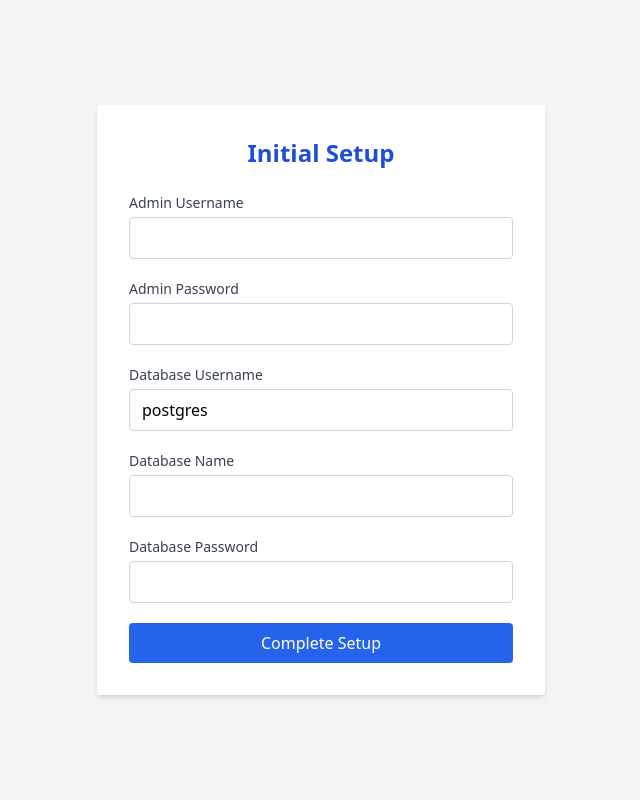
After one commit to AleksandarHristov1337/Data-Structures-and-Algorithms-in-Python-Code-Generator, a Flask app: page /setup in a window 1280 px wide. The commit adds this page. Shown: the whole page, without its empty margins (319-959 px from the left). Run offline with Flask 3, Linux system fonts and the light colour scheme; some libraries are stand-ins or nearby versions.

Commit message:
Integrate Setup

```diff
--- /dev/null
+++ b/src/routes/setup.py
@@ -0,0 +1,93 @@
+import os
+import logging
+from flask import Blueprint, render_template, request, redirect, url_for, flash, current_app
+from models.models import db, argon2, AdminUser
+from dotenv import load_dotenv, set_key
+import psycopg2
+
+setup_bp = Blueprint('setup', __name__)
+
+SETUP_FLAG = ".setup_done"
+
+# Setup enforcement: redirect all requests to setup page if not completed
+@setup_bp.before_app_request
+def check_setup():
+    if not os.path.exists(SETUP_FLAG):
+        # Allow setup page and static files without redirect
+        if request.endpoint != 'setup.setup' and not request.path.startswith('/static'):
+            logging.debug(f"Setup incomplete: redirecting {request.path} to setup page")
+            return redirect(url_for('setup.setup'))
+
+@setup_bp.route("/setup", methods=["GET", "POST"])
+def setup():
+    if os.path.exists(SETUP_FLAG):
+        # Setup already done: redirect to login
+        return redirect(url_for("auth.login"))
+
+    error = None
+    if request.method == "POST":
+        admin_username = request.form.get("admin_username", "").strip()
+        admin_password = request.form.get("admin_password", "").strip()
+        db_name = request.form.get("db_name", "").strip()
+        db_username = request.form.get("db_username", "postgres").strip()
+        db_password = request.form.get("db_password", "").strip()
+
+        if not all([admin_username, admin_password, db_name, db_username, db_password]):
+            error = "All fields are required."
+        else:
+            # Test DB connection directly with psycopg2 for detailed error reporting
+            try:
+                logging.debug(f"Attempting DB connection with user '{db_username}' to DB '{db_name}'")
+                conn = psycopg2.connect(
+                    dbname=db_name,
+                    user=db_username,
+                    password=db_password,
+                    host='localhost'
+                )
+                conn.close()
+                logging.debug("Database connection successful.")
+            except Exception as e:
+                logging.error(f"psycopg2 connection failed: {e}")
+                error = f"Database connection failed: {e}"
+                return render_template("setup.html", error=error)
+
+            # Compose SQLAlchemy DB URL
+            db_url = f"postgresql+psycopg2://{db_username}:{db_password}@localhost/{db_name}"
+
+            # Save DB URL to .env file
+            env_path = os.path.join(os.path.dirname(__file__), "..", ".env")
+            set_key(env_path, "DATABASE_URL", db_url)
+
+            # Reload env vars and update config
+            load_dotenv(env_path)
+            current_app.config['SQLALCHEMY_DATABASE_URI'] = os.environ.get("DATABASE_URL")
+
+            # Reinitialize DB and create tables
+            try:
+                with current_app.app_context():
+                    db.engine.dispose()
+                    db.create_all()
+
+                    # Check if admin user exists
+                    if AdminUser.query.filter_by(username=admin_username).first():
+                        error = "Admin username already exists."
+                        return render_template("setup.html", error=error)
+
+                    # Create admin user
+                    hashed = argon2.generate_password_hash(admin_password)
+                    admin = AdminUser(username=admin_username, password_hash=hashed)
+                    db.session.add(admin)
+                    db.session.commit()
+
+                    # Create setup flag file to mark setup complete
+                    with open(SETUP_FLAG, "w") as flag_file:
+                        flag_file.write("done")
+
+                    flash("Setup complete! Please log in.", "success")
+                    return redirect(url_for("auth.login"))
+
+            except Exception as e:
+                logging.error(f"Database setup error: {e}")
+                error = f"Database error: {e}"
+
+    return render_template("setup.html", error=error)
--- /dev/null
+++ b/src/templates/setup.html
@@ -0,0 +1,64 @@
+<!DOCTYPE html>
+<html lang="en">
+<head>
+  <meta charset="UTF-8" />
+  <title>Initial Setup</title>
+  <script src="https://cdn.tailwindcss.com"></script>
+</head>
+<body class="bg-gray-100 flex items-center justify-center min-h-screen">
+  <div class="bg-white p-8 rounded shadow-md w-full max-w-md">
+    <h2 class="text-2xl font-bold text-center mb-6 text-blue-700">Initial Setup</h2>
+
+    {% if error %}
+      <div class="bg-red-100 text-red-700 p-3 rounded mb-4">{{ error }}</div>
+    {% endif %}
+
+    {% with messages = get_flashed_messages(with_categories=true) %}
+      {% if messages %}
+        {% for category, message in messages %}
+          <div class="mb-4 p-3 rounded {{ 'bg-green-100 text-green-700' if category == 'success' else 'bg-red-100 text-red-700' }}">
+            {{ message }}
+          </div>
+        {% endfor %}
+      {% endif %}
+    {% endwith %}
+
+    <form method="POST" class="space-y-5">
+      <div>
+        <label for="admin_username" class="block text-sm font-medium text-gray-700">Admin Username</label>
+        <input type="text" name="admin_username" id="admin_username" required
+               class="mt-1 w-full px-3 py-2 border border-gray-300 rounded focus:outline-none focus:ring-2 focus:ring-blue-400" />
+      </div>
+
+      <div>
+        <label for="admin_password" class="block text-sm font-medium text-gray-700">Admin Password</label>
+        <input type="password" name="admin_password" id="admin_password" required
+               class="mt-1 w-full px-3 py-2 border border-gray-300 rounded focus:outline-none focus:ring-2 focus:ring-blue-400" />
+      </div>
+
+      <div>
+        <label for="db_username" class="block text-sm font-medium text-gray-700">Database Username</label>
+        <input type="text" name="db_username" id="db_username" value="postgres" required
+               class="mt-1 w-full px-3 py-2 border border-gray-300 rounded focus:outline-none focus:ring-2 focus:ring-blue-400" />
+      </div>
+
+      <div>
+        <label for="db_name" class="block text-sm font-medium text-gray-700">Database Name</label>
+        <input type="text" name="db_name" id="db_name" required
+               class="mt-1 w-full px-3 py-2 border border-gray-300 rounded focus:outline-none focus:ring-2 focus:ring-blue-400" />
+      </div>
+
+      <div>
+        <label for="db_password" class="block text-sm font-medium text-gray-700">Database Password</label>
+        <input type="password" name="db_password" id="db_password" required
+               class="mt-1 w-full px-3 py-2 border border-gray-300 rounded focus:outline-none focus:ring-2 focus:ring-blue-400" />
+      </div>
+
+      <button type="submit"
+              class="w-full bg-blue-600 text-white py-2 rounded hover:bg-blue-700 transition">
+        Complete Setup
+      </button>
+    </form>
+  </div>
+</body>
+</html>
--- a/src/web_app.py
+++ b/src/web_app.py
@@ -1,60 +1,47 @@
+import os
 from flask import Flask
 from flask_login import LoginManager
-from models.models import db, AdminUser
-from werkzeug.security import generate_password_hash
-import os
-from datetime import timedelta
+from models.models import db, argon2, AdminUser
+from dotenv import load_dotenv
 
-# Initialize Flask app
-app = Flask(
-    __name__,
-    template_folder=os.path.abspath(os.path.join(os.path.dirname(__file__), "templates"))
-)
-app.secret_key = os.environ.get("FLASK_SECRET_KEY", "your-default-dev-secret-key")
-app.permanent_session_lifetime = timedelta(minutes=30)
+def create_app():
+    app = Flask(__name__)
 
-# Database configuration (using SQLite)
-app.config['SQLALCHEMY_DATABASE_URI'] = 'sqlite:///admin.db'
-app.config['SQLALCHEMY_TRACK_MODIFICATIONS'] = False
+    load_dotenv()
 
-# Initialize the database
-db.init_app(app)
+    app.config['SECRET_KEY'] = os.environ.get("FLASK_SECRET_KEY", "change_this_in_production")
+    app.config['SQLALCHEMY_DATABASE_URI'] = os.environ.get(
+        "DATABASE_URL",
+        "postgresql+psycopg2://postgres:password@localhost:5432/mydatabase"
+    )
+    app.config['SQLALCHEMY_TRACK_MODIFICATIONS'] = False
 
-# Setup login manager
-login_manager = LoginManager()
-login_manager.init_app(app)
-login_manager.login_view = 'auth.login'
+    db.init_app(app)
+    argon2.init_app(app)
 
-@login_manager.user_loader
-def load_user(user_id):
-    return AdminUser.query.get(int(user_id))
+    login_manager = LoginManager(app)
+    login_manager.login_view = 'auth.login'
 
-# Register blueprints
-from routes.main import main_bp
-from routes.auth import auth_bp
-from routes.admin import admin_bp
-from routes.analyze import analyze_bp
-from routes.execute import execute_bp
+    @login_manager.user_loader
+    def load_user(user_id):
+        return AdminUser.query.get(int(user_id))
 
-app.register_blueprint(main_bp)
-app.register_blueprint(auth_bp)
-app.register_blueprint(admin_bp)
-app.register_blueprint(analyze_bp)
-app.register_blueprint(execute_bp)
+    from routes.setup import setup_bp
+    from routes.auth import auth_bp
+    from routes.admin import admin_bp
+    from routes.analyze import analyze_bp
+    from routes.execute import execute_bp
+    from routes.main import main_bp
 
-# Create the database and ensure default admin user exists
-with app.app_context():
-    db.create_all()
+    app.register_blueprint(setup_bp)
+    app.register_blueprint(auth_bp)
+    app.register_blueprint(admin_bp)
+    app.register_blueprint(analyze_bp)
+    app.register_blueprint(execute_bp)
+    app.register_blueprint(main_bp)
 
-    default_admin = AdminUser.query.filter_by(username="admin").first()
-    if not default_admin:
-        default_admin = AdminUser(
-            username="admin",
-            password_hash=generate_password_hash("admin123")
-        )
-        db.session.add(default_admin)
-        db.session.commit()
-        print("✅ Default admin user created: admin / admin123")
+    return app
 
 if __name__ == "__main__":
-    app.run(debug=True)
+    app = create_app()
+    app.run(host="0.0.0.0", port=5000)
```
Also changed, not shown: src/models/models.py (+10 -3 lines), src/routes/auth.py (+4 -7 lines), src/templates/login.html (+9 -2 lines), 1 other file.
